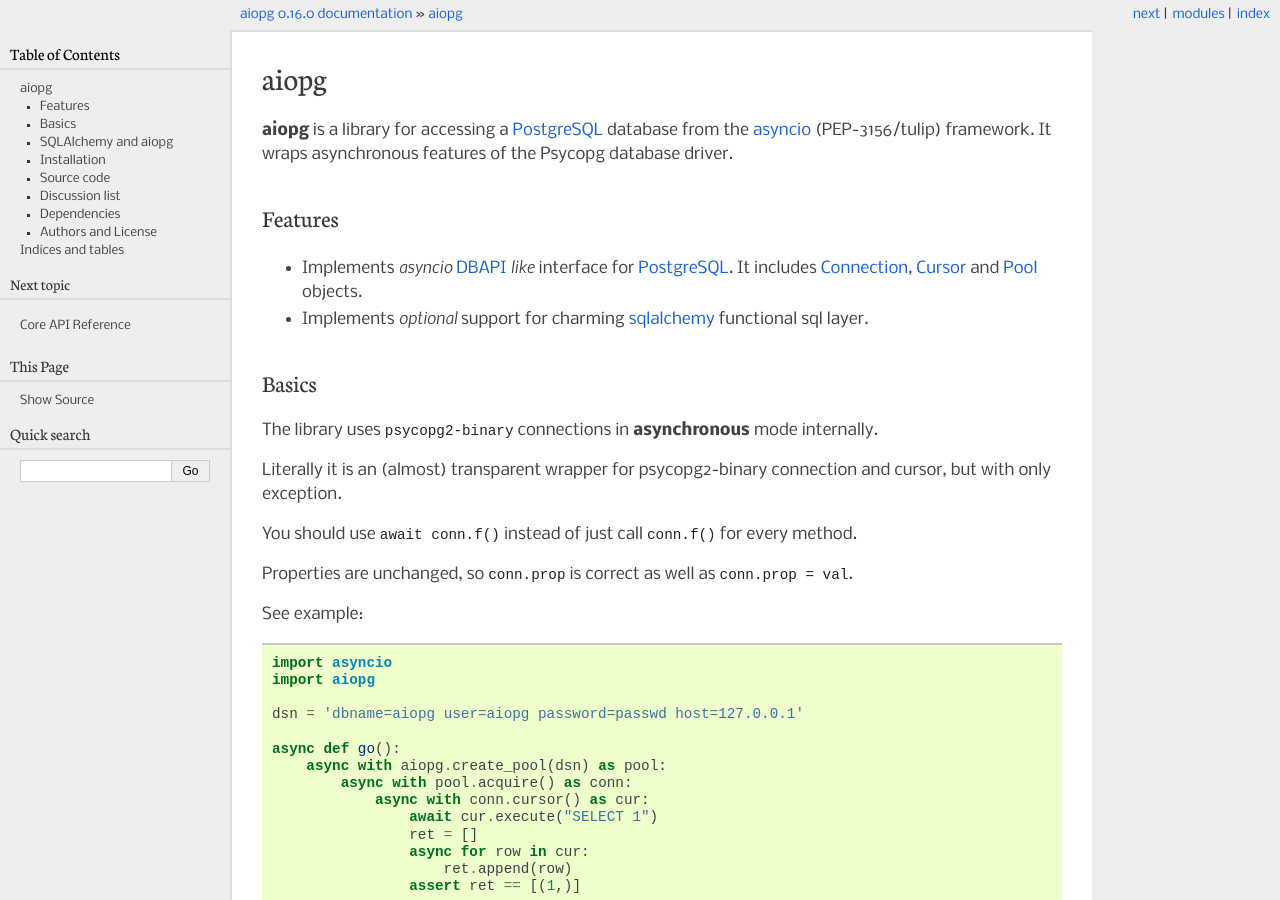
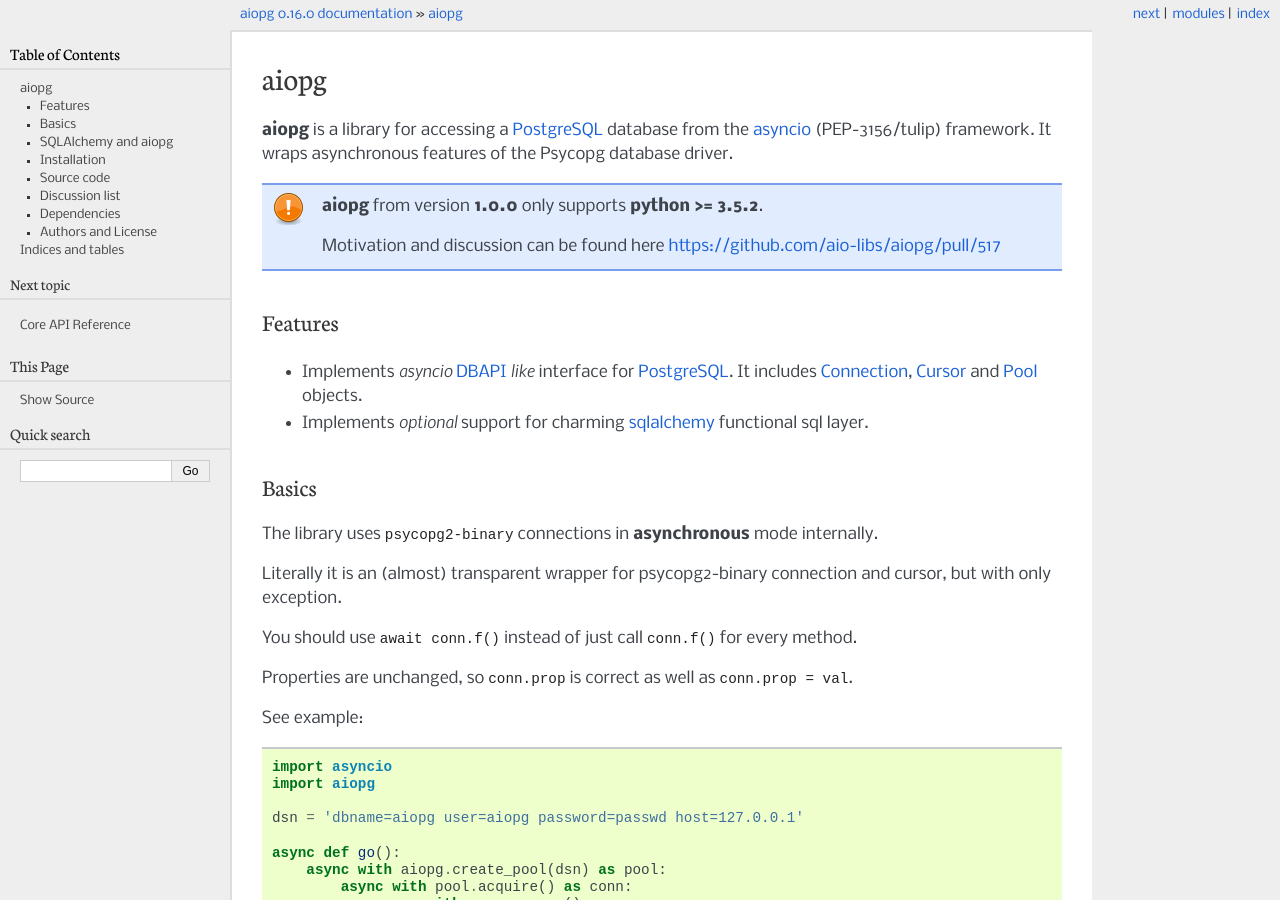
Before and after one commit to aio-libs/aiopg, a Sphinx documentation site: the page built from docs/index.rst, in a window 1280 px wide and 900 px high. Built offline with Sphinx 7.4.7, drawn with Linux system fonts in a browser that asks for light colours.

Commit message:
added note in docs about going to python3.5.2+

```diff
--- a/docs/index.rst
+++ b/docs/index.rst
@@ -13,6 +13,12 @@
 **aiopg** is a library for accessing a :term:`PostgreSQL` database
 from the asyncio_ (PEP-3156/tulip) framework. It wraps
 asynchronous features of the Psycopg database driver.
+
+.. note::
+          **aiopg** from version **1.0.0** only supports **python >= 3.5.2**.
+
+          Motivation and discussion can be found here https://github.com/aio-libs/aiopg/pull/517
+
 
 Features
 --------
```
